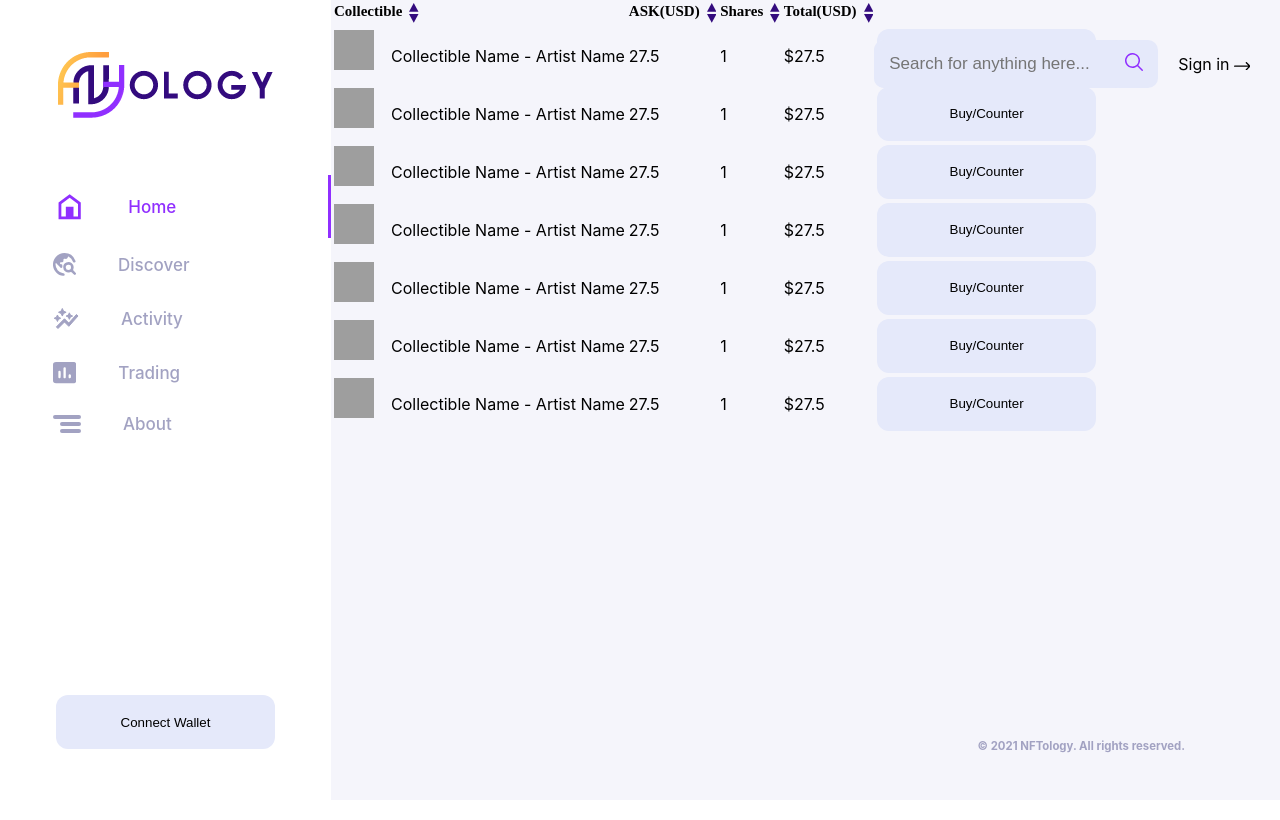
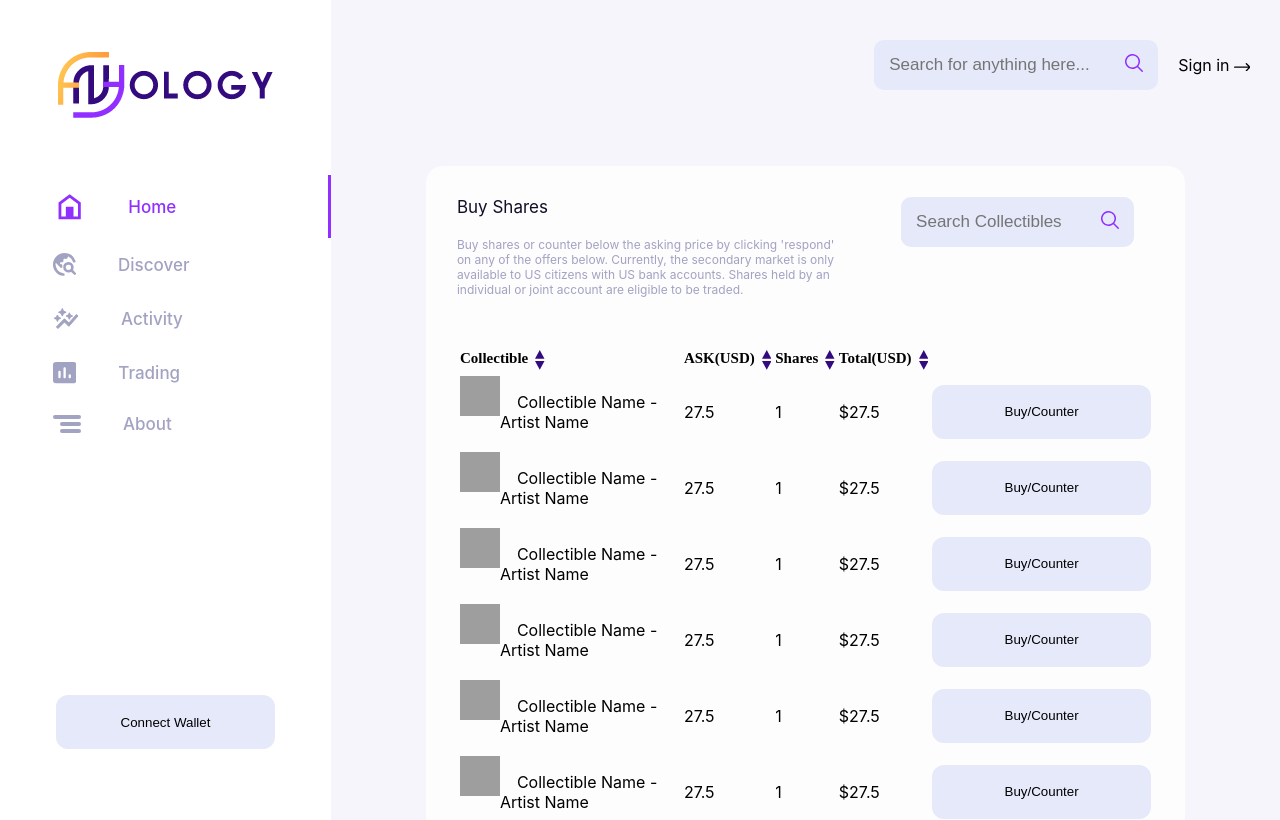
Before and after one commit to websmartdream428/nftology, a React (Create React App) app: page /trading in a window 1280 px wide. Shown: the top 820 px of the page. Built offline with nearby package versions, Linux system fonts and the light colour scheme; grey boxes are pictures that could not be loaded.

Commit message:
update trading tab

```diff
--- a/src/constant/en.json
+++ b/src/constant/en.json
@@ -21,5 +21,6 @@
   "top_collector": "Top Collectors",
   "popular_collectible": "Popular Collectibles",
   "feature_collectible": "Featured Collectibles",
-  "foot_text": "© 2021 NFTology. All rights reserved."
+  "foot_text": "© 2021 NFTology. All rights reserved.",
+  "table_description": "Buy shares or counter below the asking price by clicking 'respond' on any of the offers below. Currently, the secondary market is only available to US citizens with US bank accounts. Shares held by an individual or joint account are eligible to be traded."
 }
--- a/src/pages/Trading/index.tsx
+++ b/src/pages/Trading/index.tsx
@@ -4,8 +4,33 @@ import { useTable } from 'react-table'
 import { tabledata } from '../../constant/tabledata'
 import Button from '../../components/CustomButton'
 import CustomHeader from '../../components/CustomHeader'
+import { PageContainter } from '../../styledComponents/layout/StyledMainLayout'
+import { WhiteCard } from '../../styledComponents/elements/Cards'
+import {
+  TableDesc,
+  TableDescDiv,
+  DescTitle,
+  DescContent,
+} from '../../styledComponents/pages/activity/StyledTrading'
+import {
+  SearchDiv,
+  SearchInput,
+} from '../../styledComponents/layout/StyledHeader'
+import { SearchIcon } from '../../components/CustomSVG'
+import content from '../../constant/en.json'
 
-const StyledTable = styled.div``
+const TableDiv = styled.div`
+  width: 100%;
+`
+
+const StyledTable = styled.table`
+  width: 100%;
+  tbody {
+    tr {
+      border-bottom: 1px solid #000000;
+    }
+  }
+`
 
 type TableProps = {
   columns: any
@@ -26,7 +51,7 @@ function Table({ columns, data }: TableProps) {
     data,
   })
   return (
-    <table {...getTableProps()}>
+    <StyledTable {...getTableProps()}>
       <thead>
         {headerGroups.map((headerGroup) => (
           <tr {...headerGroup.getHeaderGroupProps()}>
@@ -48,7 +73,7 @@ function Table({ columns, data }: TableProps) {
           )
         })}
       </tbody>
-    </table>
+    </StyledTable>
   )
 }
 export default function App() {
@@ -90,8 +115,29 @@ export default function App() {
   )
 
   return (
-    <StyledTable>
-      <Table columns={columns} data={tabledata} />
-    </StyledTable>
+    <PageContainter>
+      <WhiteCard>
+        <TableDescDiv>
+          <TableDesc>
+            <DescTitle>Buy Shares</DescTitle>
+            <DescContent>{content.table_description}</DescContent>
+          </TableDesc>
+          <SearchDiv>
+            <div>
+              <SearchInput
+                style={{ width: '200px' }}
+                placeholder="Search Collectibles"
+              />
+            </div>
+            <div>
+              <SearchIcon />
+            </div>
+          </SearchDiv>
+        </TableDescDiv>
+        <TableDiv>
+          <Table columns={columns} data={tabledata} />
+        </TableDiv>
+      </WhiteCard>
+    </PageContainter>
   )
 }
--- a/src/styledComponents/layout/StyledHeader.tsx
+++ b/src/styledComponents/layout/StyledHeader.tsx
@@ -22,6 +22,7 @@ export const SearchDiv = styled.div`
   align-items: center;
   background-color: #e5e9fa;
   border-radius: 10px;
+  height: 50px;
 `
 
 export const SearchInput = styled.input`
--- /dev/null
+++ b/src/styledComponents/pages/activity/StyledTrading.tsx
@@ -0,0 +1,25 @@
+import styled from 'styled-components'
+
+export const TableDescDiv = styled.div`
+  display: flex;
+  flex-direction: row;
+  justify-content: space-between;
+  margin-bottom: 50px;
+`
+
+export const TableDesc = styled.div`
+  display: flex;
+  flex-direction: column;
+  padding-right: 50px;
+`
+
+export const DescTitle = styled.div`
+  color: #111026;
+  font-size: 17px;
+  margin-bottom: 20px;
+`
+
+export const DescContent = styled.div`
+  color: #a2a2c2;
+  font-size: 12px;
+`
```
